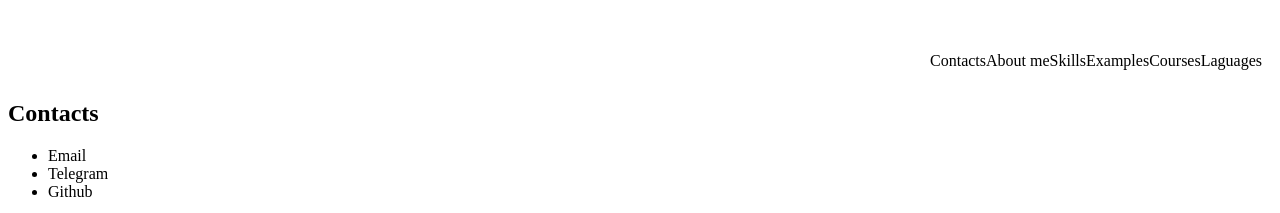
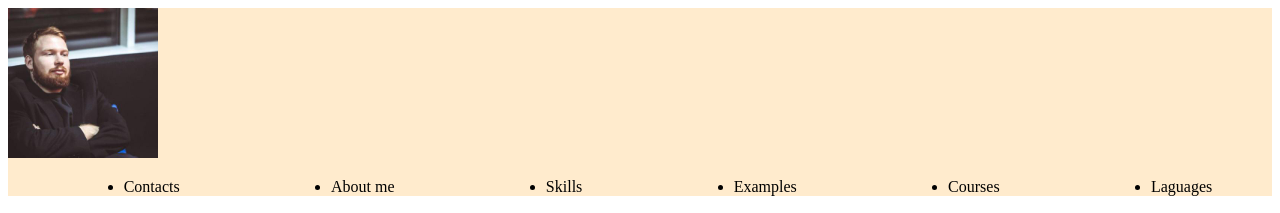
Before and after one commit to Sergei342/rsschool-cv, a plain HTML site: page index.html in a window 1280 px wide. Shown: the top 213 px of the page. Drawn offline with Linux system fonts and the light colour scheme.

Commit message:
fix: fix html code

```diff
--- a/index.html
+++ b/index.html
@@ -8,10 +8,11 @@
     </head>
 <body>
 <header class=cv-head>
-    <div class="foto">
-        <img src="">
-    </div>
+    <div class="container">
+        <div class="header__container">
         <nav class="navigation">
+            <img width="150px" height="150px" src="/sources/foto1.jfif" alt="foto doesn't exist">
+
                 <ul class="menu">
             <li>Contacts</li>
             <li>About me</li>
@@ -21,6 +22,10 @@
                 <li>Laguages</li>
             </ul>
         </nav>
+    </div>
+</div>
+
+
 </header>
 
 <main>
--- a/style.css
+++ b/style.css
@@ -1,6 +1,16 @@
+.header__container {
+  width: 1280px;
+}
+
+.container {
+  position: relative;
+background-color: blanchedalmond;
+}
+
+
+
 .menu {
-  padding: 10px;
   display: flex;
-  justify-content:right;
-  list-style: none;
+  justify-content: space-around;
+
 }
```
Also changed, not shown: sources/foto1.jfif (added). Lines whose indentation alone changed are shown as unchanged.
